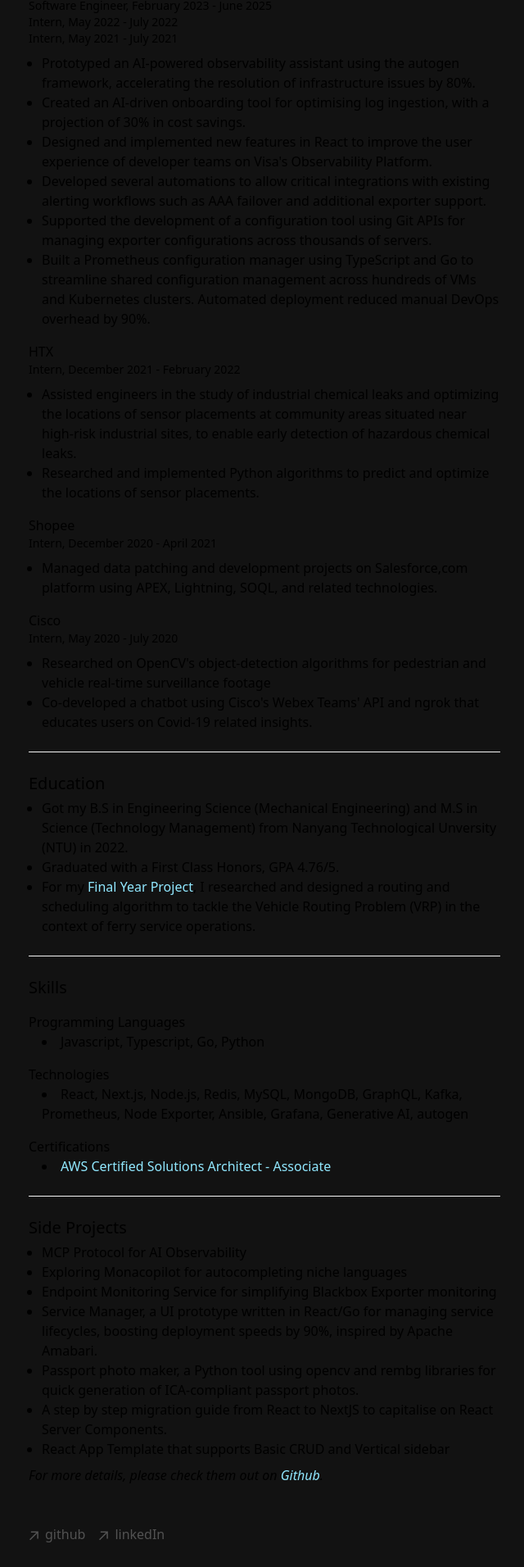
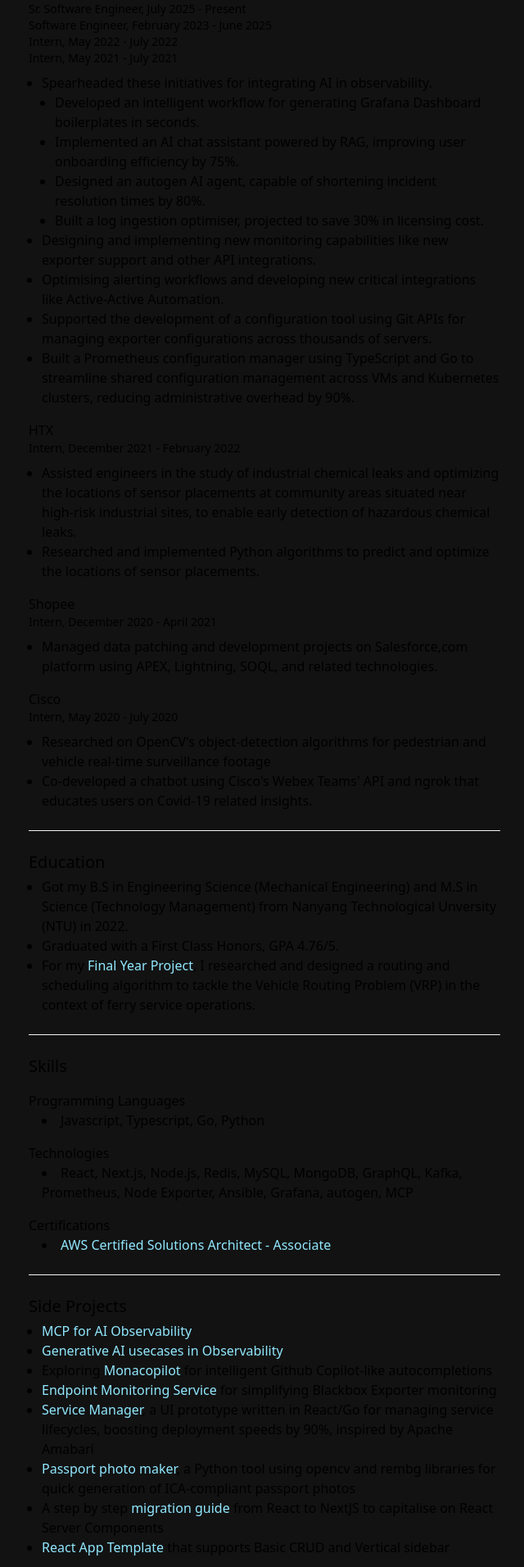
Before and after one commit to chensxb97/chensxb97.github.io, a Next.js app: page /work in a window 1280 px wide. Shown: the part 437-2349 px from the top of the page at 82% size, without its empty margins (317-957 px from the left). Built offline with nearby package versions, Linux system fonts and the light colour scheme.

Commit message:
cleanup work page

```diff
--- a/app/work/page.tsx
+++ b/app/work/page.tsx
@@ -13,8 +13,8 @@
       <div className="mb-4">
         <h2 className="text-xl font-medium mb-1">Summary</h2>
         <p className="text-l dark:text-neutral-300">
-          Most of my current work involves building new integrations and tools in the AI and Observability space.
-          Today, I am open to new opportunities to apply this expertise in both full-stack and backend engineering.
+          Most of my experience involves building tools and integrations in the Observability and AI space.
+          I'm currently open to new opportunities in full-stack and backend engineering roles where I can apply this expertise to deliver meaningful impact.
         </p>
       </div>
       <hr className="my-6 border-neutral-100 dark:border-neutral-800" />
@@ -29,12 +29,18 @@
             <p className="text-sm dark:text-neutral-300">Intern, May 2021 - July 2021</p>
           </div>
           <ul className='text-l dark:text-neutral-300 indented-list ml-4'>
-            <li>Prototyped an AI-powered observability assistant using the autogen framework, accelerating the resolution of infrastructure issues by 80%.</li>
-            <li>Created an AI-driven onboarding tool for optimising log ingestion, with a projection of 30% in cost savings.</li>
-            <li>Designed and implemented new features in React to improve the user experience of developer teams on Visa's Observability Platform.</li>
-            <li>Developed several automations to allow critical integrations with existing alerting workflows such as AAA failover and additional exporter support.</li>
+            <li>Spearheaded these initiatives for integrating AI in observability.
+              <ul className='text-l dark:text-neutral-300 indented-list ml-4'>
+                <li>Developed an intelligent workflow for generating Grafana Dashboard boilerplates in seconds.</li>
+                <li>Implemented an AI chat assistant powered by RAG, improving user onboarding efficiency by 75%.</li>
+                <li>Designed an autogen AI agent, capable of shortening incident resolution times by 80%.</li>
+                <li>Built a log ingestion optimiser, projected to save 30% in licensing cost.</li>
+              </ul>
+            </li>
+            <li>Designing and implementing new monitoring capabilities like new exporter support and other API integrations.</li>
+            <li>Optimising alerting workflows and developing new critical integrations like Active-Active Automation. </li>
             <li>Supported the development of a configuration tool using Git APIs for managing exporter configurations across thousands of servers.</li>
-            <li>Built a Prometheus configuration manager using TypeScript and Go to streamline shared configuration management across hundreds of VMs and Kubernetes clusters. Automated deployment reduced manual DevOps overhead by 90%.</li>
+            <li>Built a Prometheus configuration manager using TypeScript and Go to streamline shared configuration management across VMs and Kubernetes clusters, reducing administrative overhead by 90%.</li>
           </ul>
         </div>
         <div className="mb-4">
@@ -102,7 +108,7 @@
       <div className="mb-4">
         <h2 className="text-l font-medium dark:text-neutral-200">Technologies</h2>
         <li className='text-l dark:text-neutral-300 indented-list ml-4'>
-          React, Next.js, Node.js, Redis, MySQL, MongoDB, GraphQL, Kafka, Prometheus, Node Exporter, Ansible, Grafana, Generative AI, autogen
+          React, Next.js, Node.js, Redis, MySQL, MongoDB, GraphQL, Kafka, Prometheus, Node Exporter, Ansible, Grafana, autogen, MCP
         </li>
       </div>
       <div className="mb-4">
@@ -115,19 +121,21 @@
       <div className="mb-4">
         <h2 className="text-xl font-medium mb-1">Side Projects</h2>
         <ul className='indented-list ml-4 text-l dark:text-neutral-300 mb-2'>
-          <li>MCP Protocol for AI Observability</li>
-          <li>Exploring Monacopilot for autocompleting niche languages</li>
-          <li>Endpoint Monitoring Service for simplifying Blackbox Exporter monitoring</li>
-          <li>Service Manager, a UI prototype written in React/Go for managing service lifecycles, boosting deployment speeds by 90%, inspired by Apache Amabari.</li>
-          <li>Passport photo maker, a Python tool using opencv and rembg libraries for quick generation of ICA-compliant passport photos.</li>
-          <li>A step by step migration guide from React to NextJS to capitalise on React Server Components.</li>
-          <li>React App Template that supports Basic CRUD and Vertical sidebar</li>
+          <li><a rel="noopener noreferrer" href="https://github.com/chensxb97/mcpObservability" target="_blank" className="link">MCP for AI Observability</a></li>
+          <li><a rel="noopener noreferrer" href="https://github.com/chensxb97/genaiObservability" target="_blank" className="link">Generative AI usecases in Observability</a></li>
+          <li>Exploring <a rel="noopener noreferrer" href="https://github.com/chensxb97/monacopilotEditor" target="_blank" className="link">Monacopilot</a> for intelligent Github Copilot-like autocompletions</li>
+          <li><a rel="noopener noreferrer" href="https://github.com/chensxb97/endpointMonitoringService" target="_blank" className="link">Endpoint Monitoring Service</a> for simplifying Blackbox Exporter monitoring</li>
+          <li><a rel="noopener noreferrer" href="https://github.com/chensxb97/serviceManager" target="_blank" className="link">Service Manager</a>, a UI prototype written in React/Go for managing service lifecycles, boosting deployment speeds by 90%, inspired by Apache Amabari</li>
+          <li><a rel="noopener noreferrer" href="https://github.com/chensxb97/passportPhoto" target="_blank" className="link">Passport photo maker</a>, a Python tool using opencv and rembg libraries for quick generation of ICA-compliant passport photos</li>
+          <li>A step by step <a rel="noopener noreferrer" href="https://github.com/chensxb97/react-next-migration" target="_blank" className="link">migration guide </a>from React to NextJS to capitalise on React Server Components</li>
+          <li><a rel="noopener noreferrer" href="https://github.com/chensxb97/react-app-template" target="_blank" className="link">React App Template</a> that supports Basic CRUD and Vertical sidebar</li>
         </ul >
-        <i className="text-l dark:text-neutral-300">
-          For more details, please check them out on <a rel="noopener noreferrer" target='_blank' href='https://github.com/chensxb97/' className="link">
+
+        <p className="text-l dark:text-neutral-300">
+          For a deep dive on the implementations, please check them out on <a rel="noopener noreferrer" target='_blank' href='https://github.com/chensxb97/' className="link">
             Github
           </a>.
-        </i>
+        </p>
       </div>
     </section >
   )
```
